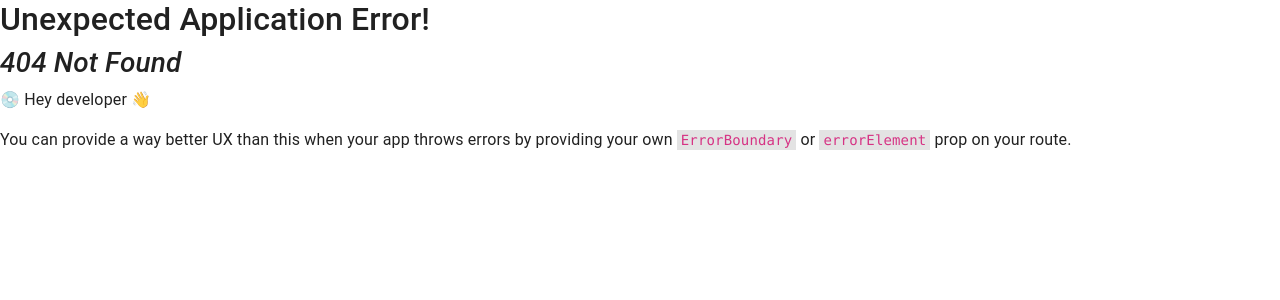
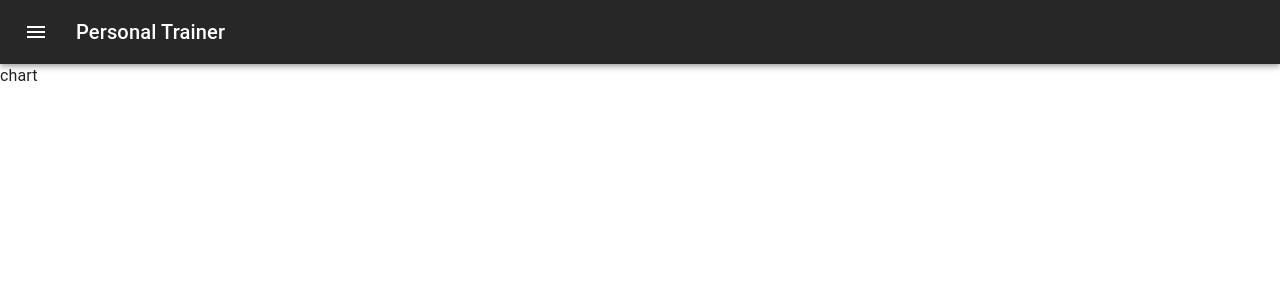
Before and after one commit to NguyenTuong4017/personal-trainer-project, a React app: page /chart in a window 1280 px wide. Before the commit this address had no page. Shown: the top 300 px of the page. Built offline with nearby package versions, Linux system fonts and the light colour scheme; the HTML template or start-up script is replaced by a standard one.

Commit message:
add navigation to chart page

```diff
--- a/src/App.jsx
+++ b/src/App.jsx
@@ -9,6 +9,7 @@ import { CustomerAddingForm } from "./Components/Add-Form/CustomerAddingForm";
 import { TrainingsList } from "./Components/Content/TrainingsList";
 import TrainingAddingForm from "./Components/Add-Form/TrainingAddingForm";
 import CustomerCalendar from "./Components/Content/CustomerCalander";
+import TrainingChart from "./Components/Content/TrainingChart";
 import { createBrowserRouter, Outlet, RouterProvider } from "react-router-dom";
 
 function App() {
@@ -28,6 +29,7 @@ function App() {
         { path: "add-customer", element: <CustomerAddingForm /> },
         { path: "add-training", element: <TrainingAddingForm /> },
         { path: "calendar", element: <CustomerCalendar /> },
+        { path: "chart", element: <TrainingChart /> },
         { index: true, element: <CustomersList /> },
       ],
     },
--- /dev/null
+++ b/src/Components/Content/TrainingChart.jsx
@@ -0,0 +1,3 @@
+export default function TrainingChart() {
+  return <div>chart</div>;
+}
--- a/src/Components/Navbar/PageList.jsx
+++ b/src/Components/Navbar/PageList.jsx
@@ -6,6 +6,7 @@ import PersonIcon from "@mui/icons-material/Person";
 import FitnessCenterIcon from "@mui/icons-material/FitnessCenter";
 import PersonAddIcon from "@mui/icons-material/PersonAdd";
 import ControlPointIcon from "@mui/icons-material/ControlPoint";
+import BarChartIcon from "@mui/icons-material/BarChart";
 import TodayIcon from "@mui/icons-material/Today";
 import { Link } from "react-router-dom";
 //page list hold the navigation of all pages
@@ -73,6 +74,18 @@ export default function PageList({ setOpen }) {
           </ListItemIcon>
           <ListItemText primary="Calendar" />
         </ListItemButton>
+
+        {/* chart page */}
+        <ListItemButton
+          component={Link}
+          to="/chart"
+          onClick={() => setOpen(false)}
+        >
+          <ListItemIcon>
+            <BarChartIcon />
+          </ListItemIcon>
+          <ListItemText primary="Chart" />
+        </ListItemButton>
       </List>
     </>
   );
```
